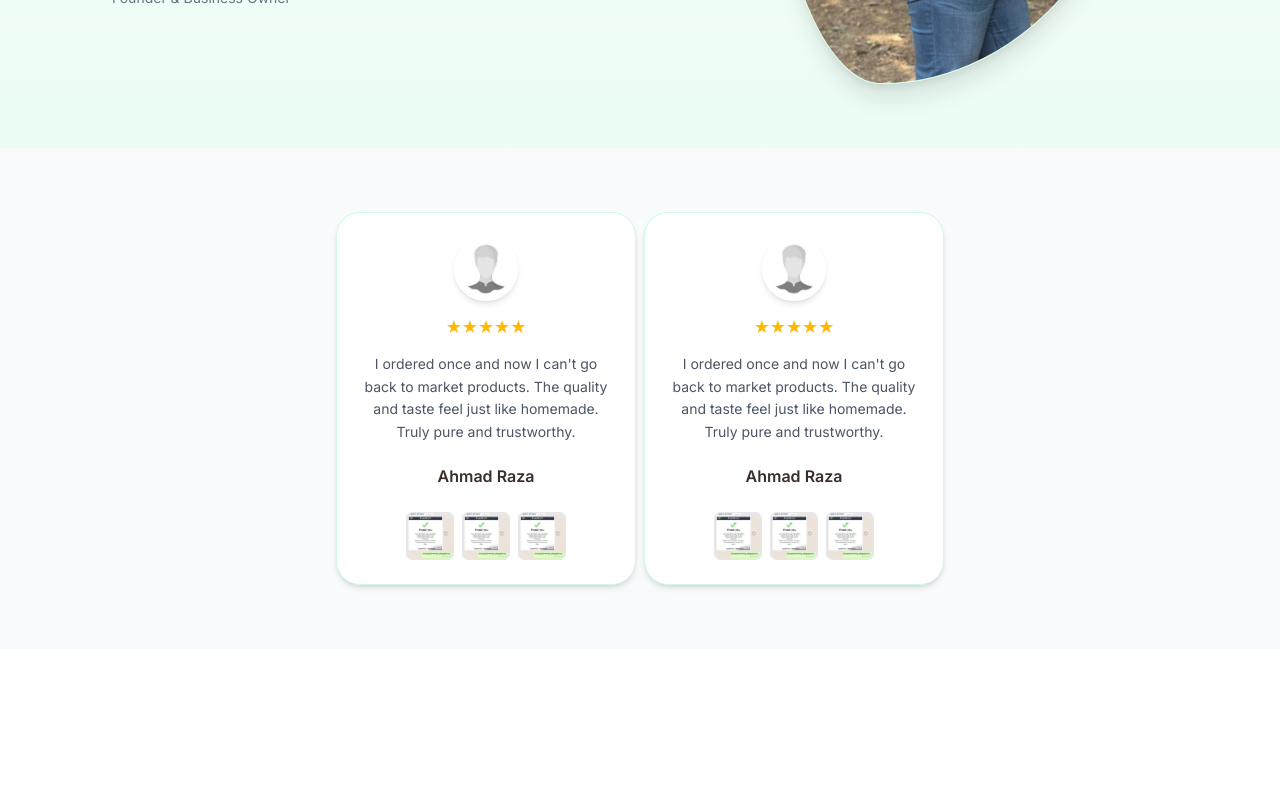
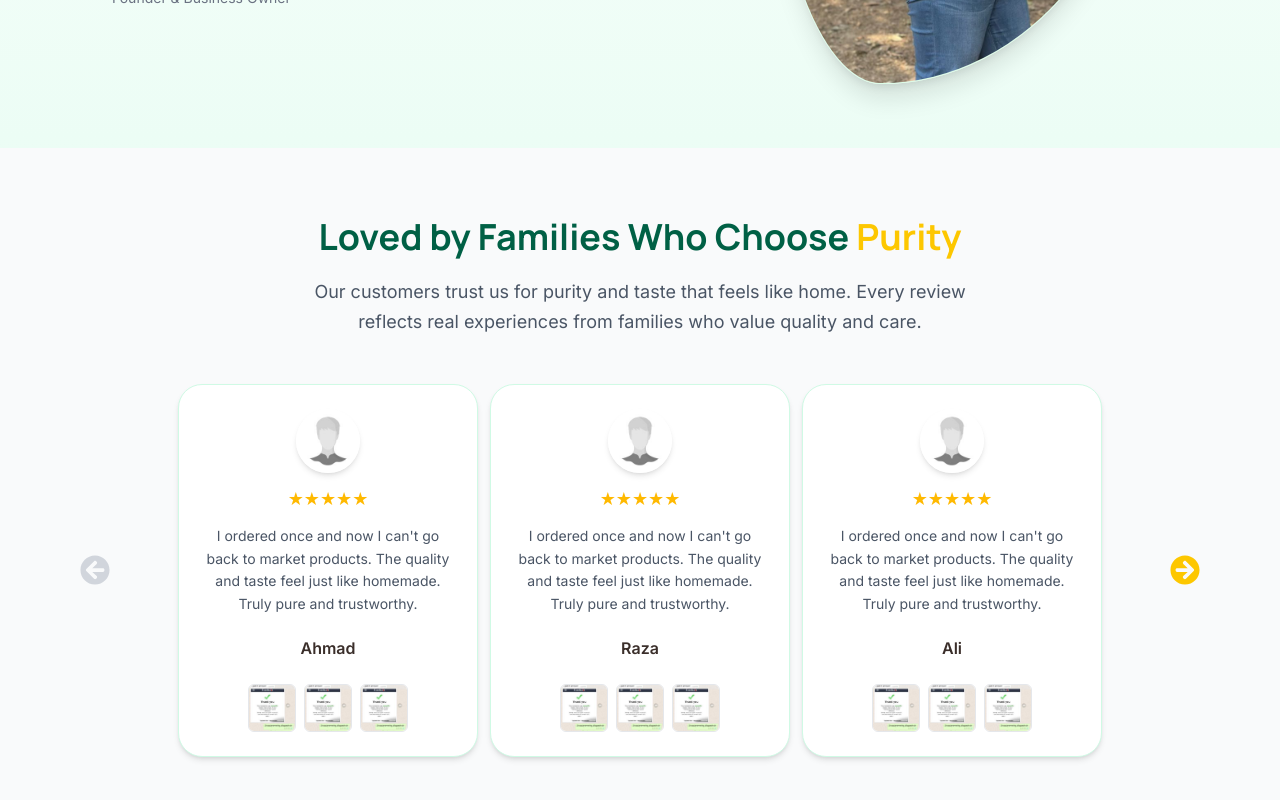
Before and after one commit to RazaRajpoot92/DesiGhee-Ecommerce, a React (Vite) app: page / in a window 1280 px wide. Shown: the part 2596-3396 px from the top of the page. Built offline with nearby package versions, Linux system fonts and the light colour scheme.

Commit message:
review section about to complete

```diff
--- a/src/components/FounderSection.jsx
+++ b/src/components/FounderSection.jsx
@@ -9,8 +9,8 @@ const FounderSection = () => {
     <section className="py-16 px-6 md:px-16 bg-gradient-to-b from-white to-emerald-50">
       {/* Heading */}
       <div className="text-center mb-8">
-        <h1 className="text-4xl md:text-5xl font-bold text-emerald-800 flex justify-center gap-2">
-          From Our Founder's <span className="text-yellow-400">Heart</span>{" "}
+        <h1 className="text-xl xm:text-2xl sm:text-4xl md:text-5xl font-bold text-emerald-800 flex justify-center gap-2">
+          From Our Founder's <span className="text-yellow-400">Heart</span>
           <FaHeart className="text-yellow-400" />
         </h1>
         <p className="text-gray-600 mt-3 max-w-2xl mx-auto">
--- a/src/components/TestimonialCard.jsx
+++ b/src/components/TestimonialCard.jsx
@@ -2,7 +2,7 @@ import React, { useState } from "react";
 import review from "../assets/review1.jpg";
 import reviewImg from "../assets/reviewPic.jpg";
 
-const TestimonialCard = () => {
+const TestimonialCard = ({name}) => {
   const [selectedImg, setSelectedImg] = useState(null);
 
   const images = [review, review, review];
@@ -30,7 +30,7 @@ const TestimonialCard = () => {
 
         {/* Name */}
         <p className="mt-5 font-semibold text-[#3A2E2A]">
-          Ahmad Raza
+          {name}
         </p>
 
         {/* WhatsApp Images */}
--- a/src/components/TestimonialSection.jsx
+++ b/src/components/TestimonialSection.jsx
@@ -1,26 +1,83 @@
-import React, { useState } from "react";
+import React, { useState, useEffect } from "react";
 import review from '../assets/review1.jpg'
 import { CgProfile } from "react-icons/cg";
 import reviewImg from '../assets/reviewPic.jpg'
 import TestimonialCard from "./TestimonialCard";
-import Slider from "react-slick";
-import "slick-carousel/slick/slick.css";
-import "slick-carousel/slick/slick-theme.css";
+import { FaArrowCircleLeft, FaArrowCircleRight } from "react-icons/fa";
 
 const Testimonials = () => {
 
+    const [reviewData ,setReviewData] = useState(['Ahmad','Raza','Ali','Awais', 'Hamza', 'Omais'])
+    const [start, setStart] = useState(0)
+    const [visible, setVisible] = useState(3);
+
+  useEffect(() => {
+    const handleResize = () => {
+      if (window.innerWidth < 640) setVisible(1);
+      else if (window.innerWidth < 1024) setVisible(2);
+      else setVisible(3);
+    };
+
+    handleResize();
+    window.addEventListener("resize", handleResize);
+    return () => window.removeEventListener("resize", handleResize);
+  }, []);
+
+
+    const handleRight = ()=>{
+        if(start+visible < reviewData.length){
+
+            setStart(pre => pre+1)
+
+        }
+
+    }
+
+    const handleLeft = ()=>{
+        if(start > 0 ){
+            setStart(pre => pre-1)
+        }
+
+    }
 
   return (
-    <section className="py-16 bg-gray-50 flex">
-      <div className="max-w-6xl flex gap-2 flex-wrap  mx-auto ">
+    <section className="py-16 bg-gray-50  ">
+
+        <div className="mb-12 flex flex-col items-center text-center px-4">
+
+  <h1 className="mb-4 text-xl sm:text-3xl md:text-4xl font-semibold text-emerald-800 leading-snug">
+    Loved by Families Who Choose <span className="text-yellow-400">Purity</span>
+  </h1>
+
+  <p className="text-gray-600 text-sm sm:text-base md:text-lg max-w-2xl leading-relaxed">
+    Our customers trust us for purity and taste that feels like home. Every review reflects real experiences from families who value quality and care.
+  </p>
+
+</div>
 
 
-            <TestimonialCard />
-            <TestimonialCard />
+        <div className="relative flex items-center">
 
 
 
+            <div className="w-full flex justify-between absolute z-50 px-2 lg:px-4 xl:px-20">
 
+                < FaArrowCircleLeft
+                    onClick={handleLeft}
+                className={` ${start==0? "text-gray-300 pointer-events-none":"text-yellow-400"} text-3xl hover:scale-115 transition-all duration-300 hover:cursor-pointer` } />
+
+                <FaArrowCircleRight
+                    onClick={handleRight}
+                className={ ` ${start+visible >=reviewData.length? "text-gray-300 pointer-events-none":"text-yellow-400"} text-3xl hover:scale-115 transition-all duration-300  hover:cursor-pointer `} />
+            </div>
+
+            <div className="max-w-6xl  grid grid-col-1 sm:grid-cols-2 lg:grid-cols-3 gap-3 mx-auto ">
+
+                {
+                    reviewData.slice(start,start+visible).map((item,idx)=>(<TestimonialCard key={item} name={item} />))
+                }
+
+            </div>
       </div>
 
     </section>
```
